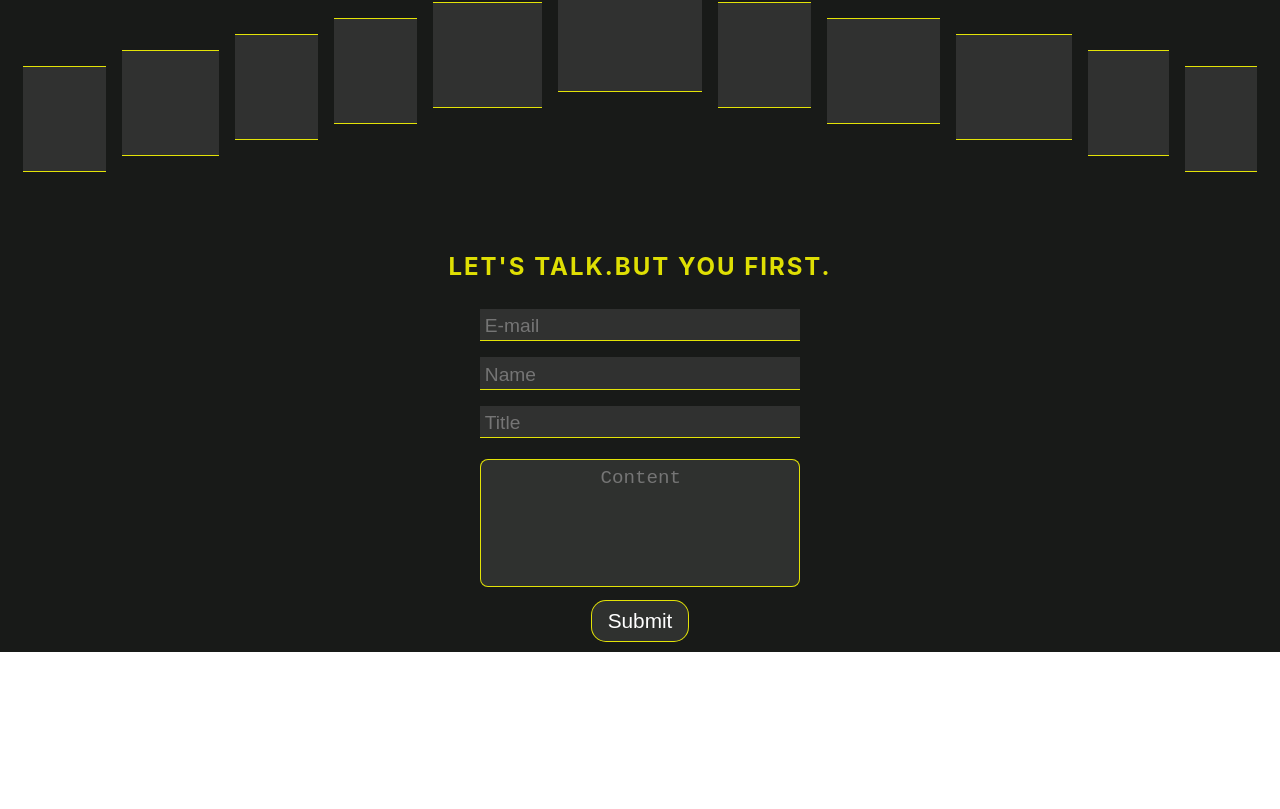
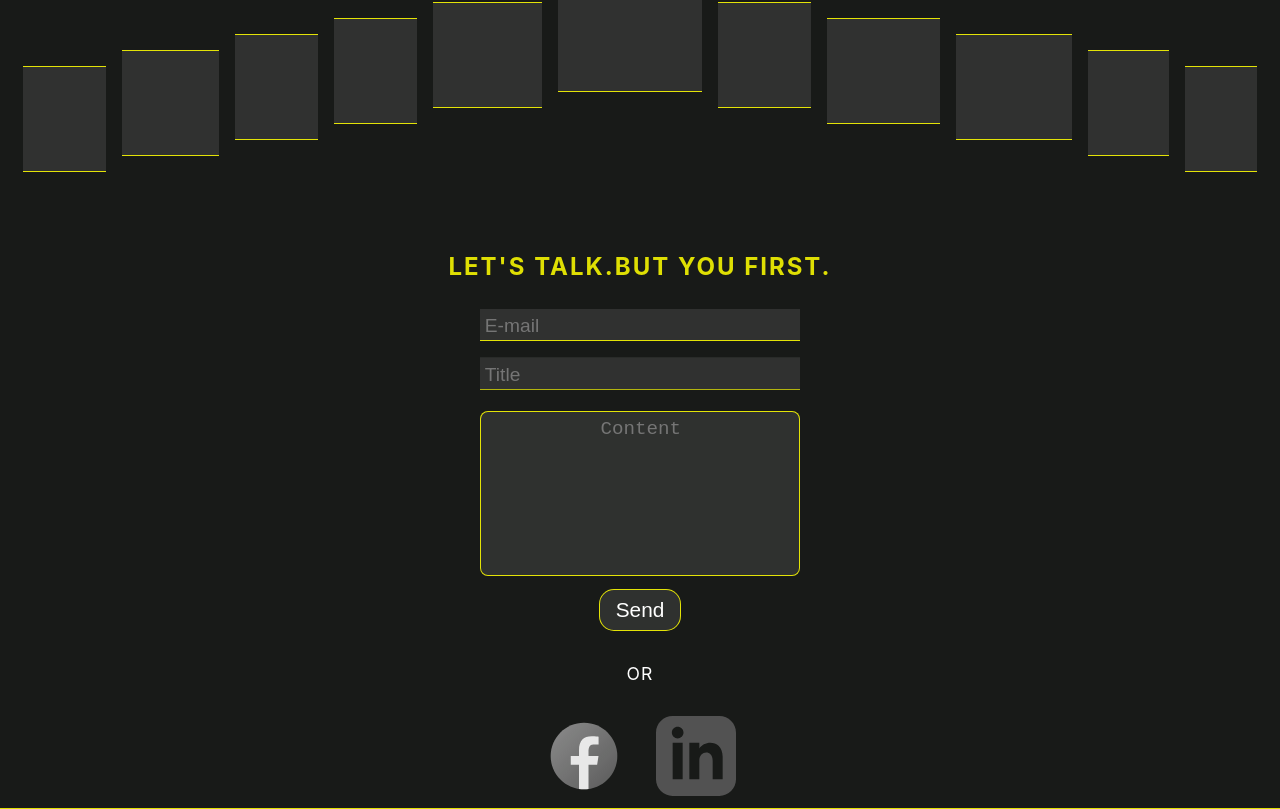
Before and after one commit to Lokostyk/Portfolio-Website, a React (Create React App) app: page / in a window 1280 px wide. Shown: the part 2369-3178 px from the top of the page. Before the commit the page ends 3021 px from the top, so only its background shows below. Built offline with nearby package versions, Linux system fonts and the light colour scheme.

Commit message:
Bugs fixed

```diff
--- a/src/Components/Contact/Contact.js
+++ b/src/Components/Contact/Contact.js
@@ -1,23 +1,46 @@
 import "./contact.scss"
 
-import React,{useState} from 'react'
+import React,{useState,useEffect,useRef} from 'react'
+import gsap from "gsap"
+import ScrollTrigger from "gsap/ScrollTrigger"
 
+gsap.registerPlugin(ScrollTrigger)
 function Contact() {
+    let containerRef = useRef(null)
     const [formData,setFormData] = useState({email:"",name:"",title:"",content:""})
+
+    useEffect(()=>{
+        setTimeout(()=>{
+            Array.from(containerRef.getElementsByTagName("input")).forEach((item,index)=>{
+                if(index === containerRef.getElementsByTagName("input").length-1) return
+                gsap.from(item,{scrollTrigger:{
+                    trigger:item,
+                    start:"top 80%"
+                },clipPath: "polygon(100% 99%, 100% 100%, 0 100%, 0 99%)",duration:1})
+            })
+            gsap.from(containerRef.getElementsByTagName("textarea"),{scrollTrigger:{
+                trigger:containerRef.getElementsByTagName("textarea"),
+                start:"top 80%"
+            },clipPath:"polygon(50% 50%, 50% 50%, 50% 50%, 50% 50%)",duration:1})
+        },100)
+    },[])
     return (
-        <section className="contactContainer" action="https://formsubmit.co/lokostyk12@gmail.com" method="POST">
+        <section className="contactContainer" ref={e=>containerRef=e}>
             <h1>Let's talk.But you first.</h1>
-            <form onSubmit={e=>e.preventDefault()}>
+            <form action="https://formsubmit.co/4c9c7d256314ffb0ad2c8324c46db738" method="POST" >
                 <input type="email" name="email" value={formData.email} placeholder="E-mail"
                      onChange={e=>setFormData({...formData,email:e.target.value})} required />
-                <input type="text" name="name" value={formData.name} placeholder="Name"
-                     onChange={e=>setFormData({...formData,name:e.target.value})} required />
-                <input type="text" value={formData.title} placeholder="Title"
+                <input type="text" name="name" value={formData.title} placeholder="Title"
                      onChange={e=>setFormData({...formData,title:e.target.value})} required />
-                <textarea name="message" value={formData.content} placeholder="Content"
+                <textarea name="message" value={formData.content} placeholder="Content" rows="7"
                     onChange={e=>setFormData({...formData,content:e.target.value})} required/>
-                <input type="submit" className="submitBtn"/>
+                <input type="submit" className="submitBtn" value="Send"/>
             </form>
+            <p>OR</p>
+            <div className="otherContacts">
+                <a href="https://www.facebook.com/marcin.ziemba.79/" target="_blank"><img src="/Images/fb.svg" /></a>
+                <a href="https://www.linkedin.com/in/marcin-ziemba-8a6171217/" target="_blank"><img src="/Images/linkedin.svg"/></a>
+            </div>
         </section>
     )
 }
--- a/src/Components/Contact/contact.scss
+++ b/src/Components/Contact/contact.scss
@@ -1,6 +1,7 @@
 @import "../../Styles/mainColors";
 .contactContainer {
   min-height: 50vh;
+  width: 100vw;
   background-color: $background;
   color: white;
   h1 {
@@ -20,11 +21,12 @@
       margin: 0.5rem 0;
       padding: 0.4rem 0.2rem 0.2rem 0.3rem;
       width: 20rem;
+      color: white;
       font-size: 1.2rem;
       background-color: rgba(255, 255, 255, 0.1);
-      color: white;
       border: none;
       border-bottom: 1px solid $emphasis;
+      clip-path: polygon(100% 0, 100% 100%, 0 100%, 0 0);
       &:focus {
         outline: 1px solid $emphasis;
         border-bottom: none;
@@ -32,11 +34,11 @@
     }
     textarea {
       margin-top: 0.8rem;
-      height: 8rem;
       resize: none;
       text-align: center;
       border: 1px solid $emphasis;
       border-radius: 8px;
+      clip-path: polygon(100% 0, 0 0, 0 100%, 100% 100%);
       &:focus {
         outline: 1px solid $emphasis;
         text-align: start;
@@ -57,4 +59,27 @@
       }
     }
   }
+  p {
+    margin: 2rem auto;
+    display: flex;
+    align-items: center;
+    justify-content: center;
+    font-size: 1.1rem;
+  }
+  .otherContacts {
+    padding-bottom: 0.5rem;
+    display: flex;
+    justify-content: center;
+    border-bottom: 1px solid $emphasis;
+    img {
+      margin: 0 1rem;
+      height: 5rem;
+      opacity: 0.9;
+      filter: grayscale(100%);
+      transition: 0.5s all;
+      &:hover {
+        filter: grayscale(0%);
+      }
+    }
+  }
 }
--- a/src/Components/Projects/projects.scss
+++ b/src/Components/Projects/projects.scss
@@ -1,6 +1,7 @@
 @import "../../Styles/mainColors";
 .projectContainer {
   padding-bottom: 15rem;
+  width: 100vw;
   display: flex;
   justify-content: center;
   background-color: $background;
--- a/src/Components/Skills/skills.scss
+++ b/src/Components/Skills/skills.scss
@@ -1,6 +1,7 @@
 @import "../../Styles/mainColors";
 .skillsContainer {
   padding-bottom: 5rem;
+  width: 100vw;
   background-color: $background;
   h1 {
     text-align: center;
```
Also changed, not shown: public/Images/fb.svg (added), public/Images/linkedin.svg (added).
